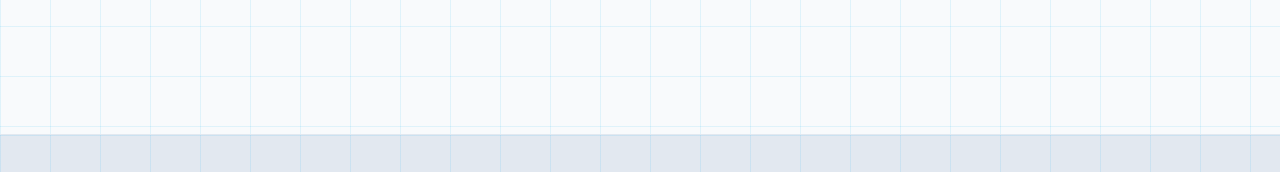
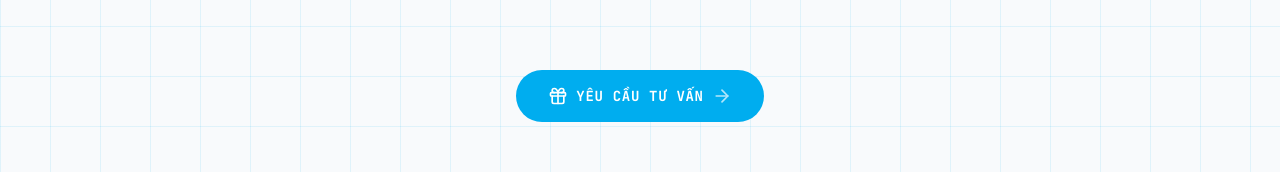
Before and after one commit to nienmarketing-netizen/shofu.sota-d.com, a React (Vite) app: page /giai-phap/phuc-hinh-gian-tiep in a window 1280 px wide. Shown: the part 3791-3963 px from the top of the page. Built offline with nearby package versions, Linux system fonts and the light colour scheme.

Commit message:
feat(ui): add CTA button to the end of section 3

```diff
--- a/src/components/shofu/solutions/IndirectRestoration.tsx
+++ b/src/components/shofu/solutions/IndirectRestoration.tsx
@@ -335,6 +335,18 @@ export function IndirectRestoration() {
 
           </div>
         </div>
+
+        <div className="mt-4 md:mt-12 text-center">
+          <button
+            onClick={openOffer}
+            className="group relative inline-flex items-center justify-center gap-2 bg-[#00ADEF] text-white px-8 py-4 rounded-full font-mono text-sm font-bold uppercase tracking-wider hover:bg-sky-500 hover:shadow-xl hover:shadow-sky-500/30 transition-all duration-300 hover:-translate-y-1"
+          >
+            <Gift className="w-5 h-5 shrink-0" />
+            <span>Yêu cầu tư vấn</span>
+            <ArrowRight className="w-5 h-5 shrink-0 opacity-70 group-hover:opacity-100 group-hover:translate-x-0.5 group-hover:-translate-y-0.5 transition-all" />
+          </button>
+        </div>
+
         </div>
       </section>
 
```
